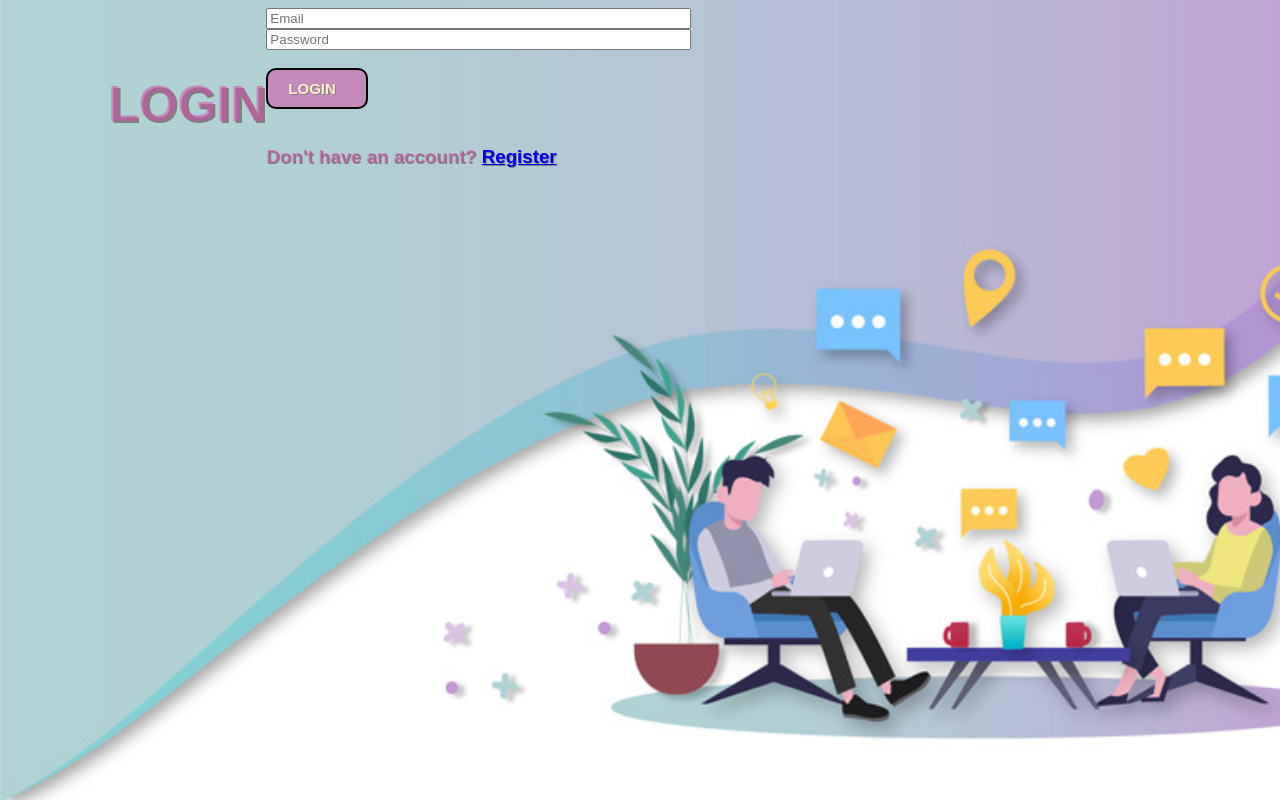
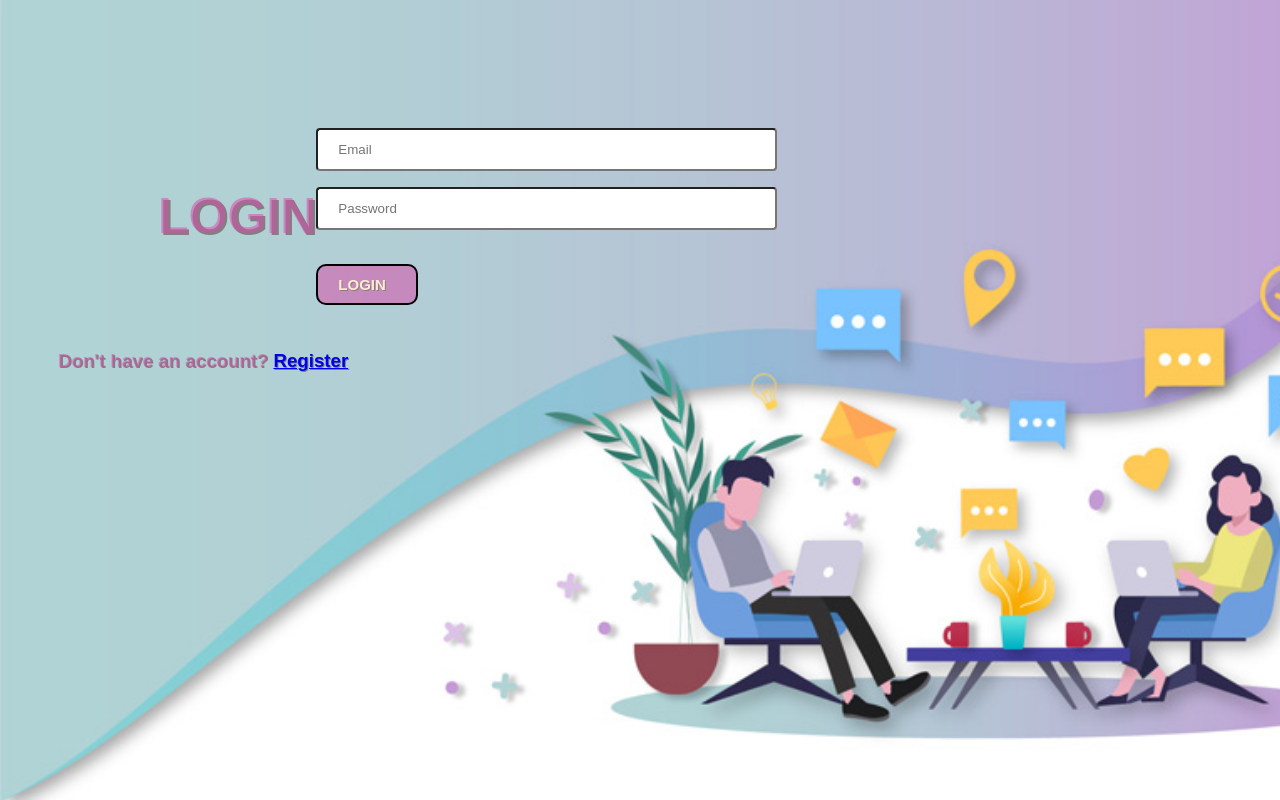
Before and after one commit to Devika1700/Bookaholic_website, a plain HTML site: page Login.html in a window 1280 px wide. Drawn offline with Linux system fonts and the light colour scheme.

Commit message:
Update Login.html

```diff
--- a/Login.html
+++ b/Login.html
@@ -33,6 +33,21 @@
     .button3:hover{
         box-shadow: 0 8px 15px 0 rgba(0,0,0,0.3), 0 5px 21px 0 rgba(0,0,0,0.18);
     }
+     .content{
+    min-height: 300px;
+            }
+
+    .rowstyle{
+        margin-top: 120px;
+        padding-left: 50px;
+    }
+input{
+      padding: 12px 20px;
+      margin: 8px 0;
+      box-sizing: border-box;
+      border-radius: 4px;
+      box-shadow: gray;
+    }
         </style>
     </head>
     <body class="body2">
```
